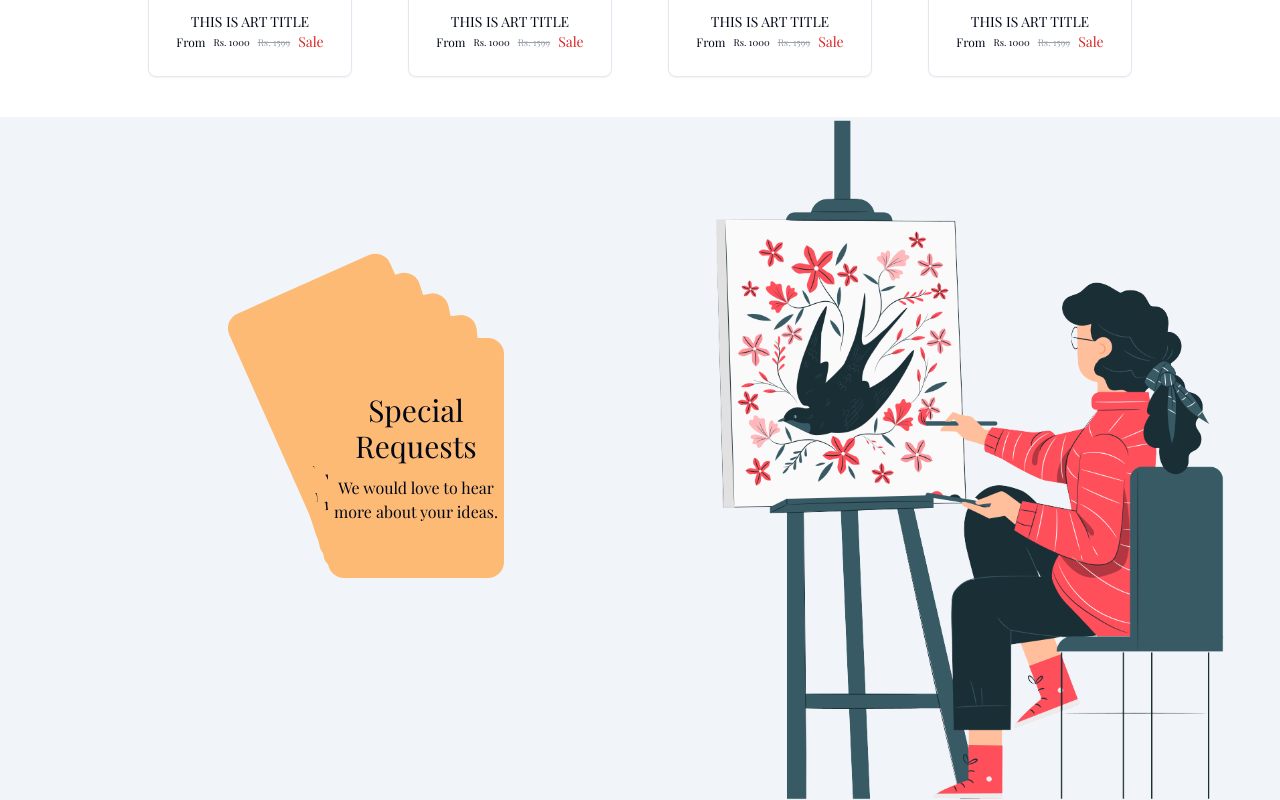
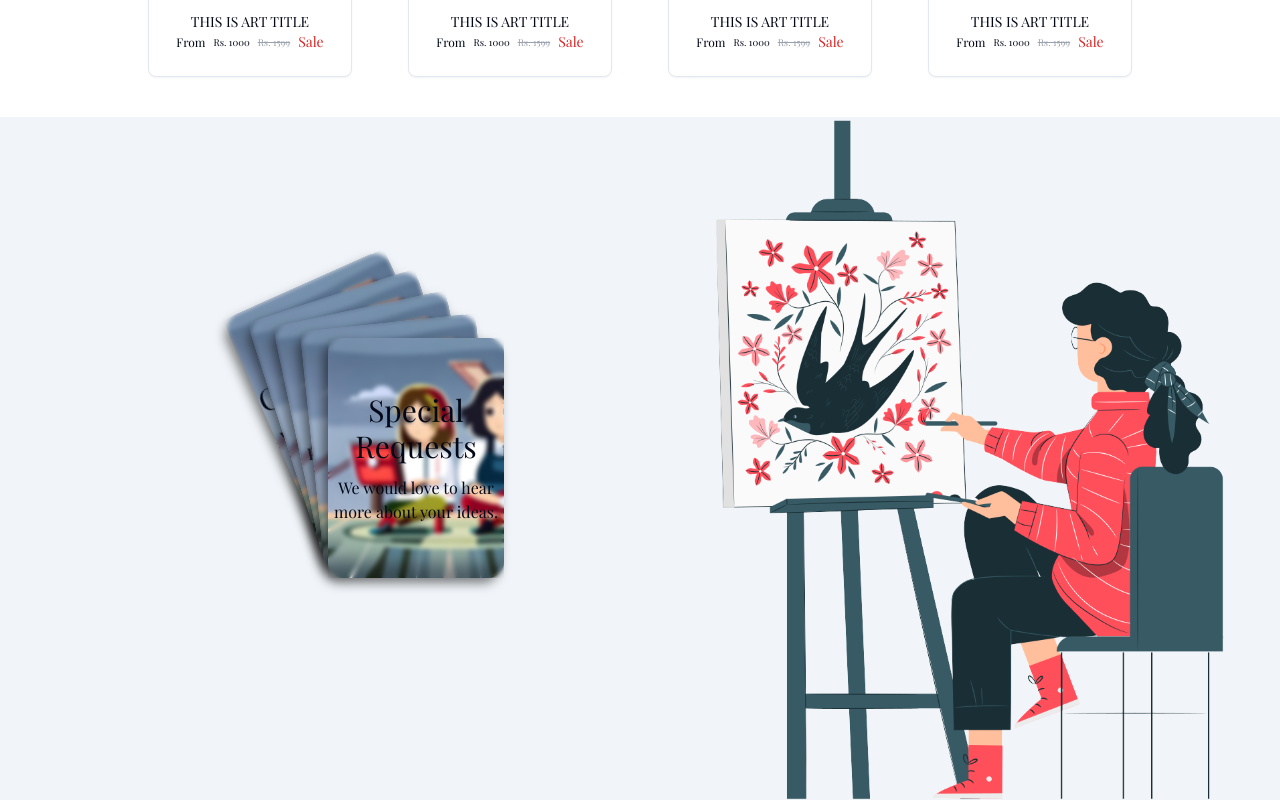
Before and after one commit to Govind-05/ArtsyPastel-Client, a Next.js app in the folder artsypastel-client/: page / in a window 1280 px wide. Shown: the part 1098-1898 px from the top of the page. Built offline with nearby package versions, Linux system fonts and the light colour scheme; a web font is replaced by a local one.

Commit message:
add backgroud colour change on services

```diff
--- a/artsypastel-client/src/app/page.js
+++ b/artsypastel-client/src/app/page.js
@@ -94,18 +94,18 @@ export default function Home() {
         <Slideshow />
       </div>
 
-      <div className='flex'>
+      <div className={`flex ${serviceCardsShow&&"bg-red-400 transition-all duration-1000"}`} onMouseLeave={()=>setServiceCardsShow(false)}>
         <div className='w-6/12 flex items-center justify-center relative m-4'>
-          <BackgroundImageCard classes={
-            !serviceCardsShow?`absolute left-2/4 bg-[#b1fd74] top-2/4 -rotate-[24deg] -translate-x-16 -translate-y-[calc(50%+4rem)]`
+          <BackgroundImageCard heading={"Customization"} subheading={"We will customise your belongings"}  classes={
+            !serviceCardsShow?`bg-[url("/images/background.jpg")] bg-cover shadow-[-5px_5px_11px_0px_rgba(0,0,0,0.5)] absolute left-2/4 bg-[#b1fd74] top-2/4 -rotate-[24deg] -translate-x-16 -translate-y-[calc(50%+4rem)]`
             :
-            `absolute left-0 bg-[#b1fd74] top-0 transition-all duration-1000`
+            `bg-[url("/images/background.jpg")] bg-cover shadow-[-5px_5px_11px_0px_rgba(0,0,0,0.5)] hover:translate-y-[5px] absolute left-0 bg-[#b1fd74] top-0 transition-all duration-1000`
             }
           />
-          <BackgroundImageCard classes={!serviceCardsShow?`absolute left-2/4 bg-[#74c1fd] top-2/4 -rotate-[18deg] -translate-x-12 -translate-y-[calc(50%+3rem)]`:`absolute left-full -translate-x-[100%] bg-[#74c1fd] top-0 transition-all duration-1000`} />
-          <BackgroundImageCard classes={!serviceCardsShow?'absolute left-2/4 z-[3]':'absolute left-2/4 z-[3] -translate-x-[50%] transition-all'} onMouseEnter={()=>setServiceCardsShow(true)} />
-          <BackgroundImageCard classes={!serviceCardsShow?'absolute left-2/4 bg-[#fd74d6] top-2/4 -rotate-12 -translate-x-8 -translate-y-[calc(50%+2rem)]':`absolute left-0 bg-[#fd74d6] top-full -translate-y-[100%] transition-all duration-1000`} />
-          <BackgroundImageCard classes={!serviceCardsShow?'absolute left-2/4 bg-[#fd7474] top-2/4 -rotate-6 -translate-x-4 -translate-y-[calc(50%+1rem)]':`absolute left-full -translate-x-[100%] bg-[#fd7474] top-full -translate-y-[100%] transition-all duration-1000`} />
+          <BackgroundImageCard heading={"Portraits"} subheading={"We will deliver your portraits."} classes={!serviceCardsShow?`bg-[url("/images/background.jpg")] bg-cover shadow-[-5px_5px_11px_0px_rgba(0,0,0,0.5)] absolute left-2/4 bg-[#74c1fd] top-2/4 -rotate-[18deg] -translate-x-12 -translate-y-[calc(50%+3rem)]`:`bg-[url("/images/background.jpg")] bg-cover shadow-[-5px_5px_11px_0px_rgba(0,0,0,0.5)] hover:translate-y-[5px] absolute left-full -translate-x-[100%] bg-[#74c1fd] top-0 transition-all duration-1000`} />
+          <BackgroundImageCard heading={"Special Requests"} subheading={"We would love to hear more about your ideas."} classes={!serviceCardsShow?'shadow-[-5px_5px_11px_0px_rgba(0,0,0,0.5)] bg-[url("/images/background.jpg")] bg-cover absolute left-2/4 z-[3] bg-orange-400':'bg-[url("/images/background.jpg")] bg-cover hover:-translate-y-[5px] shadow-[-5px_5px_11px_0px_rgba(0,0,0,0.5)] bg-orange-400 absolute left-2/4 z-[3] -translate-x-[50%] transition-all'} onMouseEnter={()=>setServiceCardsShow(true)} />
+          <BackgroundImageCard heading={"Cards"} subheading={"Prettu much related to cards"} classes={!serviceCardsShow?'bg-[url("/images/background.jpg")] bg-cover shadow-[-5px_5px_11px_0px_rgba(0,0,0,0.5)] absolute left-2/4 bg-[#fd74d6] top-2/4 -rotate-12 -translate-x-8 -translate-y-[calc(50%+2rem)]':`bg-[url("/images/background.jpg")] bg-cover shadow-[-5px_5px_11px_0px_rgba(0,0,0,0.5)] hover:-translate-y-[calc(100%+5px)] absolute left-0 bg-[#fd74d6] top-full -translate-y-[100%] transition-all duration-1000`} />
+          <BackgroundImageCard heading={"Coming soon..."} subheading={"More services in the future"} classes={!serviceCardsShow?'bg-[url("/images/background.jpg")] bg-cover shadow-[-5px_5px_11px_0px_rgba(0,0,0,0.5)] absolute left-2/4 bg-[#fd7474] top-2/4 -rotate-6 -translate-x-4 -translate-y-[calc(50%+1rem)]':`bg-[url("/images/background.jpg")] bg-cover shadow-[-5px_5px_11px_0px_rgba(0,0,0,0.5)] hover:-translate-y-[calc(100%+5px)] absolute left-full -translate-x-[100%] bg-[#fd7474] top-full -translate-y-[100%] transition-all duration-1000`} />
         </div>
         <div className='w-6/12 flex justify-center'>
         <Image src="/images/services-artist.png" alt="art images" width={512} height={512} />
--- a/artsypastel-client/src/components/backgroundImageCard/backgroundImageCard.jsx
+++ b/artsypastel-client/src/components/backgroundImageCard/backgroundImageCard.jsx
@@ -1,14 +1,17 @@
 import React from 'react'
 
-function backgroundImageCard({classes,onMouseEnter}) {
+function backgroundImageCard({classes,onMouseEnter,heading,subheading}) {
   return (
-    <div className={`w-44 h-60 bg-orange-300 rounded-2xl flex flex-col justify-center ${classes} hover:cursor-pointer`} onMouseEnter={onMouseEnter} style={{transitionDuration:"2s"}}>
+    <div className={`w-44 h-60 rounded-2xl ${classes} hover:cursor-pointer`} onMouseEnter={onMouseEnter} style={{transitionDuration:"2s"}}>
+      <div className='flex flex-col justify-center w-full h-full backdrop-blur-[2px] hover:backdrop-blur-[4px]'>
             <div className='text-3xl text-center mb-3'>
-              Special Requests
+              {heading}
             </div>
             <div className='text-center'>
-              We would love to hear more about your ideas.
+              {subheading}
             </div>
+
+      </div>
           </div>
   )
 }
```
Also changed, not shown: artsypastel-client/public/images/background.jpg (added).
